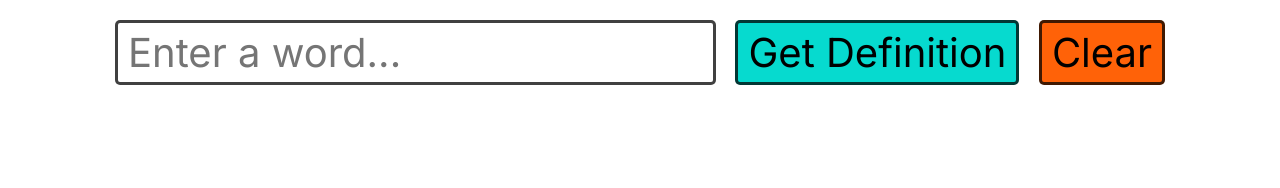
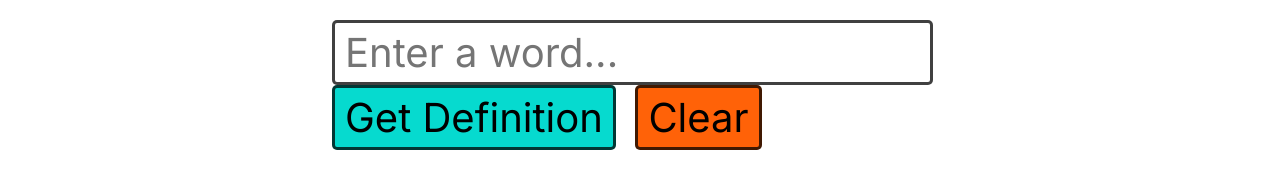
Before and after one commit to Abiyasash/dictionary-website, a plain HTML site: page index.html in a window 1280 px wide. Drawn offline with Linux system fonts and the light colour scheme.

Commit message:
Update index.html

```diff
--- a/index.html
+++ b/index.html
@@ -1,6 +1,8 @@
 <!DOCTYPE html>
-<html>
+<html lang="en">
 <head>
+    <meta charset="UTF-8">
+    <meta name="viewport" content="width=device-width, initial-scale=1.0">
     <title>Dictionary App</title>
     <link rel="stylesheet" href="style.css">
     <link rel="icon" type="image/png" href="img/favicon.png">
@@ -8,17 +10,21 @@
     <link rel="preconnect" href="https://fonts.googleapis.com">
     <link rel="preconnect" href="https://fonts.gstatic.com" crossorigin>
     <link
-      href="https://fonts.googleapis.com/css2?family=Inter:ital,opsz,wght@0,14..32,100..900;1,14..32,100..900&display=swap"
+        href="https://fonts.googleapis.com/css2?family=Inter:wght@100;300;400;500;600;700&display=swap"
         rel="stylesheet">
 </head>
 <body>
+    <div class="container">
         <form class="dictionaryForm">
             <input class="wordInput" type="text" placeholder="Enter a word...">
-      <button type="submit">Get Definition</button>
+            <div class="buttons">
+                <button type="submit" class="submitBtn">Get Definition</button>
                 <button class="clearBtn">Clear</button>
+            </div>
         </form>
 
         <div class="resultCard"></div>
+    </div>
 
     <script src="script.js"></script>
 </body>
```
Lines whose indentation alone changed are shown as unchanged.
